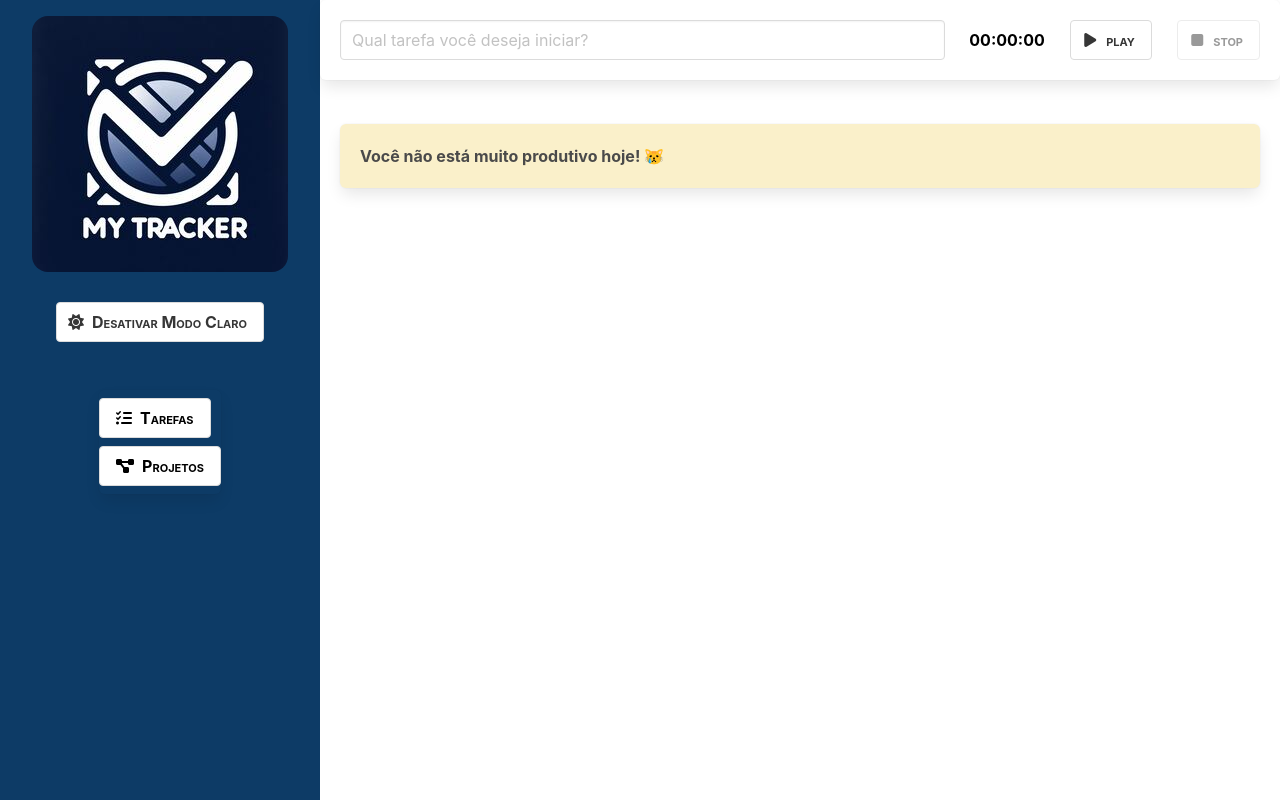
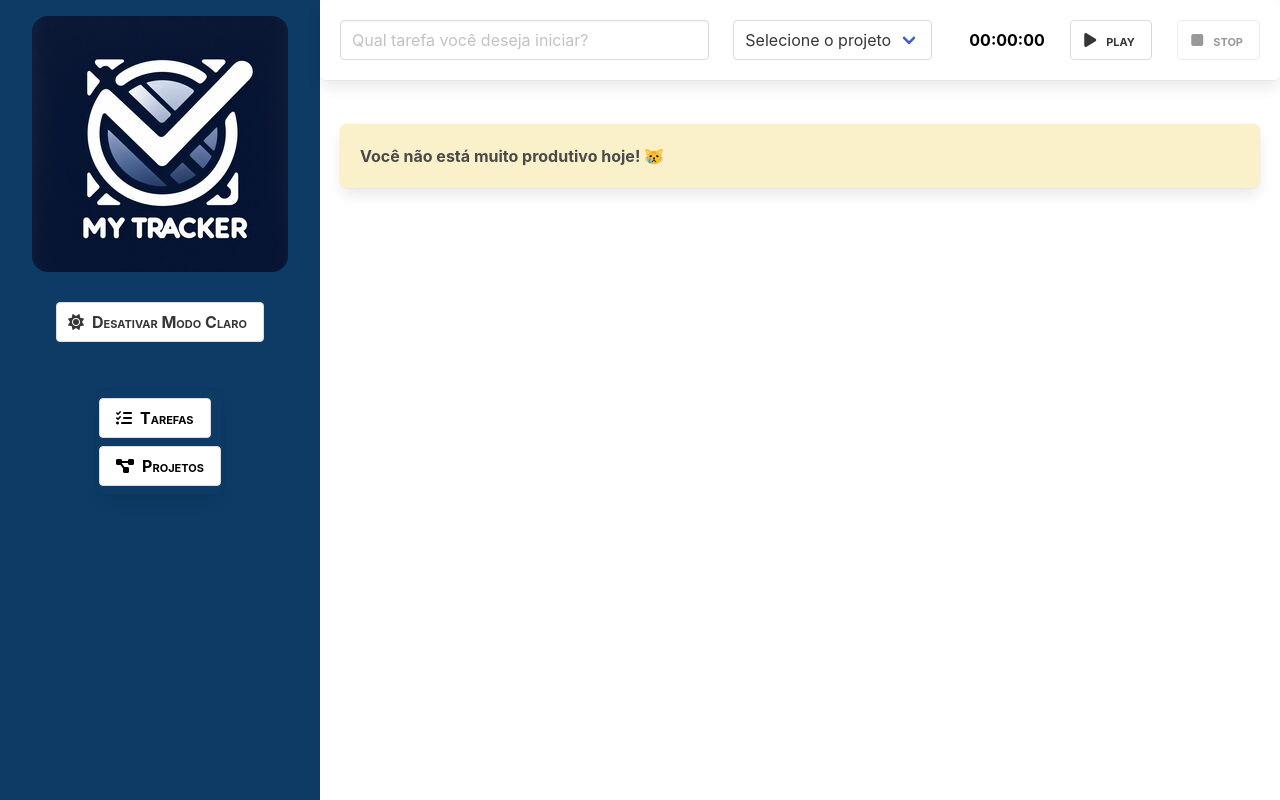
Before and after one commit to viniciussis/My_Tracker, a Vue app: page / in a window 1280 px wide. Built offline with nearby package versions, Linux system fonts and the light colour scheme; what oh-vue-icons would draw is missing.

Commit message:
instaling and using vuex

```diff
--- a/src/components/FormTask.vue
+++ b/src/components/FormTask.vue
@@ -1,8 +1,18 @@
 <template>
   <div class="box form">
     <div class="columns">
-      <div class="column is-8" role="form" aria-label="Formulário para criação de uma nova tarefa">
+      <div class="column is-5" role="form" aria-label="Formulário para criação de uma nova tarefa">
         <input type="text" class="input" v-model="description" placeholder="Qual tarefa você deseja iniciar?" />
+      </div>
+      <div class="column is-3">
+        <div class="select">
+          <select v-model="idProject">
+            <option selected hidden disabled value="">Selecione o projeto</option>
+            <option :value="project.id" v-for="project in projects" :key="project.id">
+              {{ project.name }}
+            </option>
+          </select>
+        </div>
       </div>
       <TimeController @end-task="endTask" />
     </div>
@@ -10,23 +20,34 @@
 </template>
 
 <script lang="ts">
-import { defineComponent } from 'vue'
+import { computed, defineComponent } from 'vue'
+import { useStore } from 'vuex'
 import TimeController from './TimeController.vue';
+import { key } from '@/store';
 
 export default defineComponent({
   name: 'FormTask',
   components: { TimeController },
   data() {
     return {
-      description: ''
+      description: '',
+      idProject: '',
+      showDefault: false
     }
   },
   methods: {
     endTask(pastTime: number): void {
       this.$emit('onSaveTask', {
         timeInSeconds: pastTime,
-        description: this.description
+        description: this.description,
+        project: this.projects.find(project => this.idProject === project.id)
       })
+    }
+  },
+  setup() {
+    const store = useStore(key)
+    return {
+      projects: computed(() => store.state.projects)
     }
   },
   emits: ['onSaveTask']
--- a/src/interfaces/ITask.ts
+++ b/src/interfaces/ITask.ts
@@ -1,4 +1,7 @@
+import IProject from "./IProject";
+
 export default interface ITask {
   timeInSeconds: number,
-  description: string
+  description: string,
+  project: IProject
 }
--- a/src/main.ts
+++ b/src/main.ts
@@ -3,10 +3,12 @@ import App from "./App.vue";
 import { OhVueIcon, addIcons } from "oh-vue-icons";
 import { FaFlag, RiZhihuFill } from "oh-vue-icons/icons";
 import router from "./routes";
+import { key, store } from "./store";
 
 addIcons(FaFlag, RiZhihuFill);
 
 createApp(App)
   .component("v-icon", OhVueIcon)
   .use(router)
+  .use(store, key)
   .mount("#app")
--- a/src/store/index.ts
+++ b/src/store/index.ts
@@ -0,0 +1,28 @@
+import IProject from "@/interfaces/IProject";
+import { InjectionKey } from "vue";
+import { Store, createStore, useStore as vuexUseStore } from "vuex";
+
+interface State {
+  projects: IProject[]
+}
+
+export const key: InjectionKey<Store<State>> = Symbol()
+
+export const store = createStore<State>({
+  state: {
+    projects: []
+  },
+  mutations:{
+    'ADD_PROJECT'(state, projectName: string) {
+      const project = {
+        id: new Date().toISOString(),
+        name: projectName
+      } as IProject
+      state.projects.push(project)
+    }
+  }
+})
+
+export function useStore(): Store<State> {
+  return vuexUseStore(key)
+}
--- a/src/views/ProjectsView.vue
+++ b/src/views/ProjectsView.vue
@@ -7,7 +7,7 @@
         <input type="text" placeholder="Dê um nome ao projeto" class="input" id="projectName" v-model="projectName">
       </div>
       <div class="field">
-        <TimerButton icon="fas fa-check " button-name="Salvar" button-type="submit"/>
+        <TimerButton icon="fas fa-check " button-name="Salvar" button-type="submit" />
       </div>
     </form>
     <table class="table is-full-width">
@@ -29,34 +29,37 @@
 
 <script lang="ts">
 import TimerButton from '@/components/TimerButton.vue';
-import IProject from '@/interfaces/IProject';
-import { defineComponent } from 'vue';
+import { useStore } from '@/store';
+import { computed, defineComponent } from 'vue';
 export default defineComponent({
   name: 'ProjectsView',
   data() {
     return {
-            projectName: '',
-            projects: [] as IProject[]
+      projectName: ''
     };
   },
   methods: {
     onSave() {
-            const project: IProject = {
-                name: this.projectName,
-                id: new Date().toISOString()
-            };
-            this.projects.push(project);
+      this.store.commit('ADD_STORE', this.projectName)
       this.projectName = '';
+    }
+  },
+  setup() {
+    const store = useStore()
+    return {
+      store,
+      projects: computed(() => store.state.projects)
     }
   },
   components: { TimerButton }
 })
 </script>
-<style scoped>
-.projects{
+<style scoped> .projects {
    padding: 2rem;
  }
-.title, .label{
+
+ .title,
+ .label {
    color: inherit
  }
 </style>
```
Lines whose indentation alone changed are shown as unchanged.
